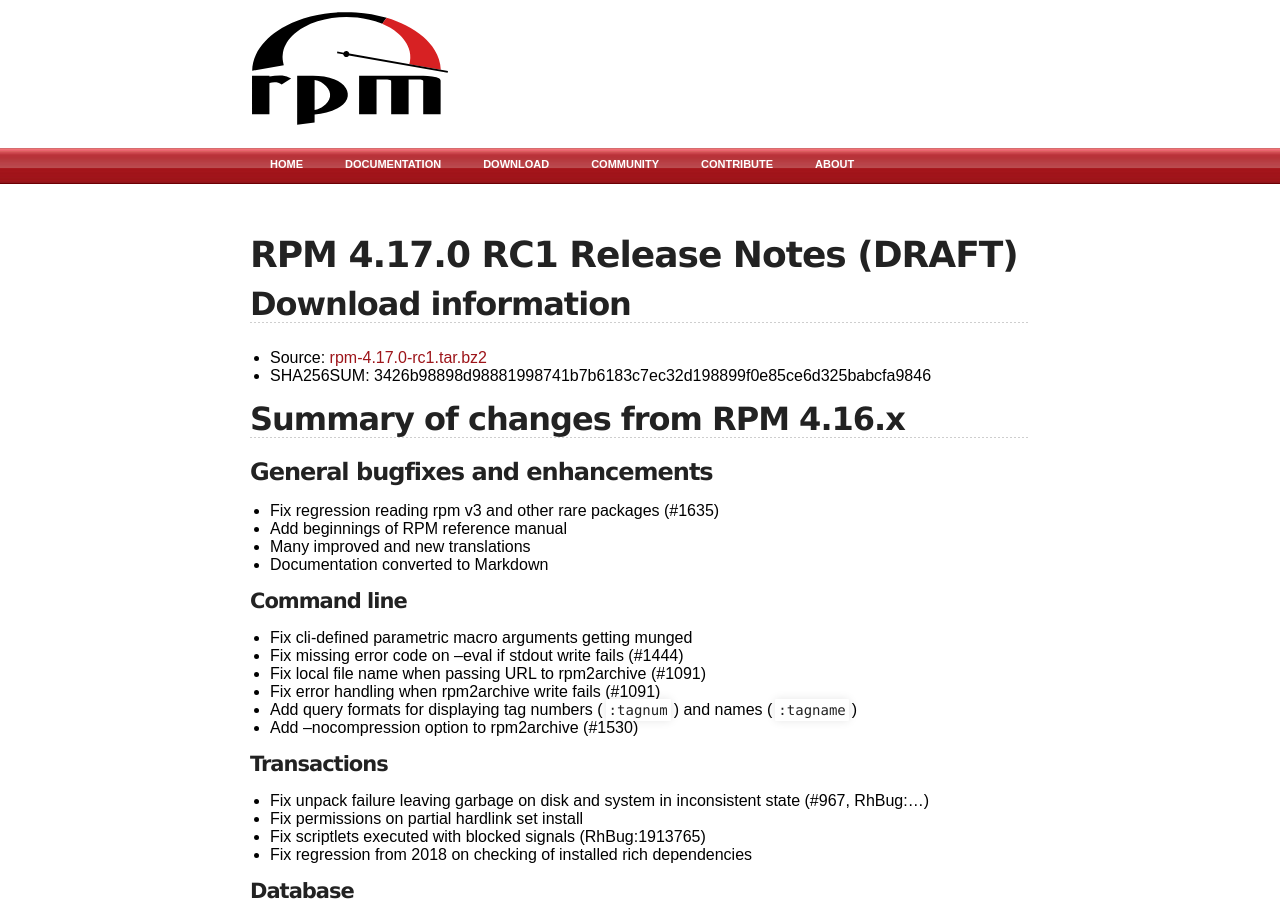
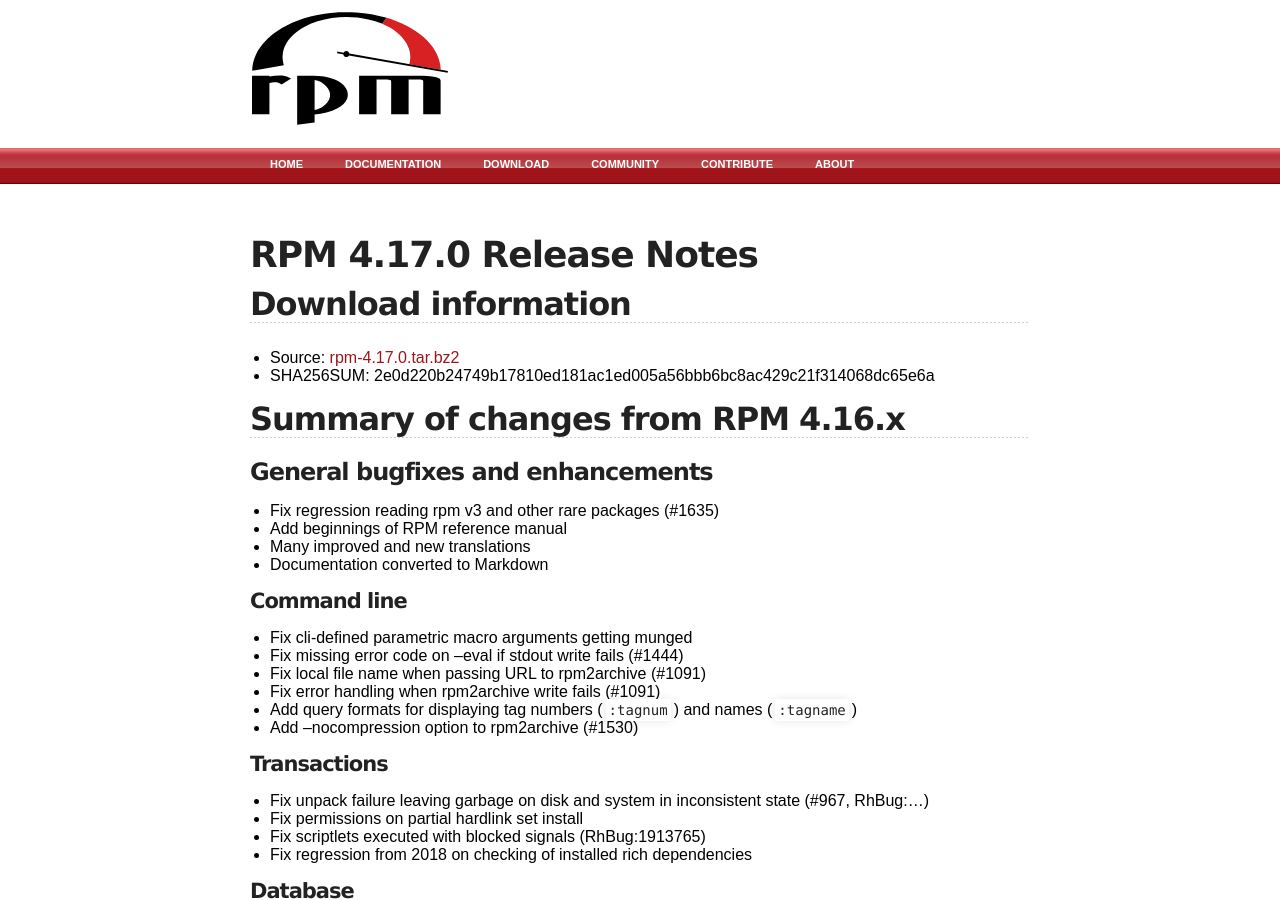
Before and after one commit to rpm-software-management/rpm-web, a Jekyll site: the page built from wiki/Releases/4.17.0.md, in a window 1280 px wide and 900 px high. Built offline with Jekyll 4.4.1, drawn with Linux system fonts in a browser that asks for light colours.

Commit message:
Update tarball + version of 4.17 release notes

```diff
--- a/wiki/Releases/4.17.0.md
+++ b/wiki/Releases/4.17.0.md
@@ -3,11 +3,11 @@ layout: default
 title: rpm.org - Releases
 ---
 
-# RPM 4.17.0 RC1 Release Notes (DRAFT)
+# RPM 4.17.0 Release Notes
 
 ## Download information
- * Source: [rpm-4.17.0-rc1.tar.bz2](https://ftp.osuosl.org/pub/rpm/releases/testing/rpm-4.17.0-rc1.tar.bz2)
- * SHA256SUM: 3426b98898d98881998741b7b6183c7ec32d198899f0e85ce6d325babcfa9846
+ * Source: [rpm-4.17.0.tar.bz2](https://ftp.osuosl.org/pub/rpm/releases/4.17.x/rpm-4.17.0.tar.bz2)
+ * SHA256SUM: 2e0d220b24749b17810ed181ac1ed005a56bbb6bc8ac429c21f314068dc65e6a
 
 ## Summary of changes from RPM 4.16.x
 
```
